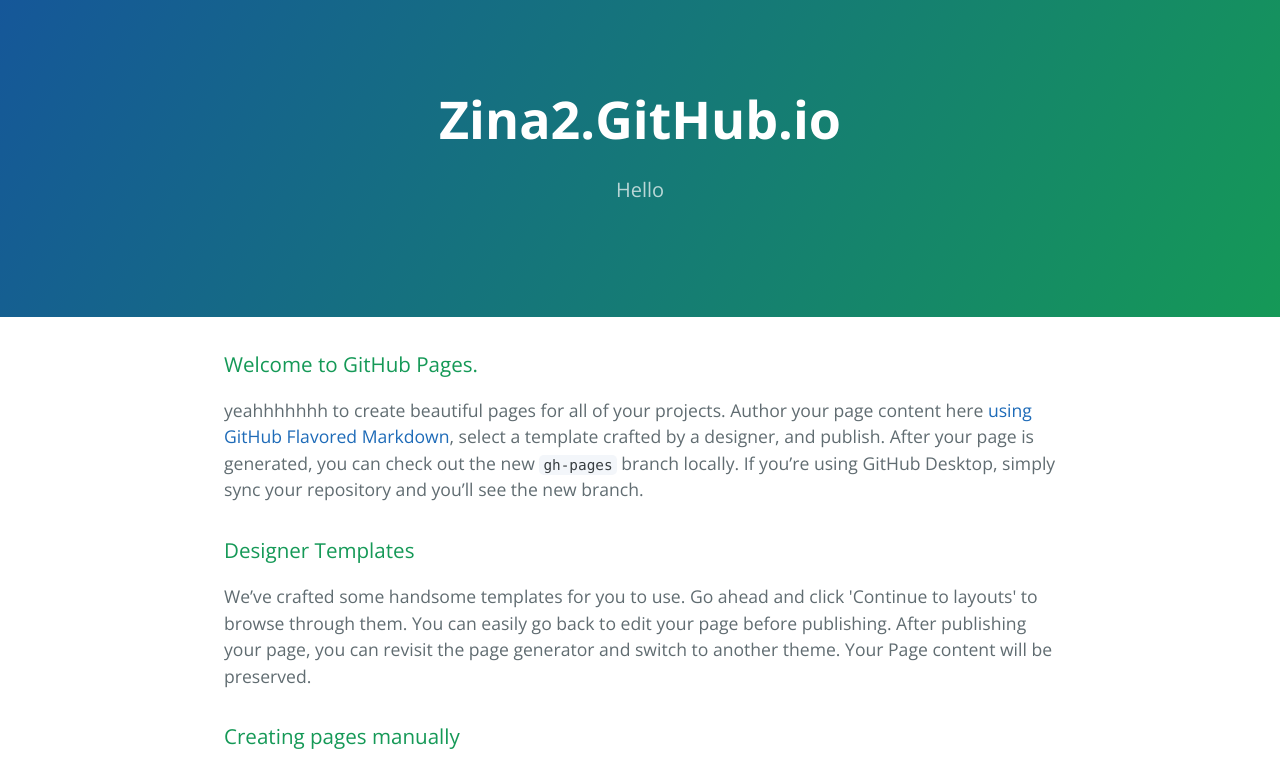
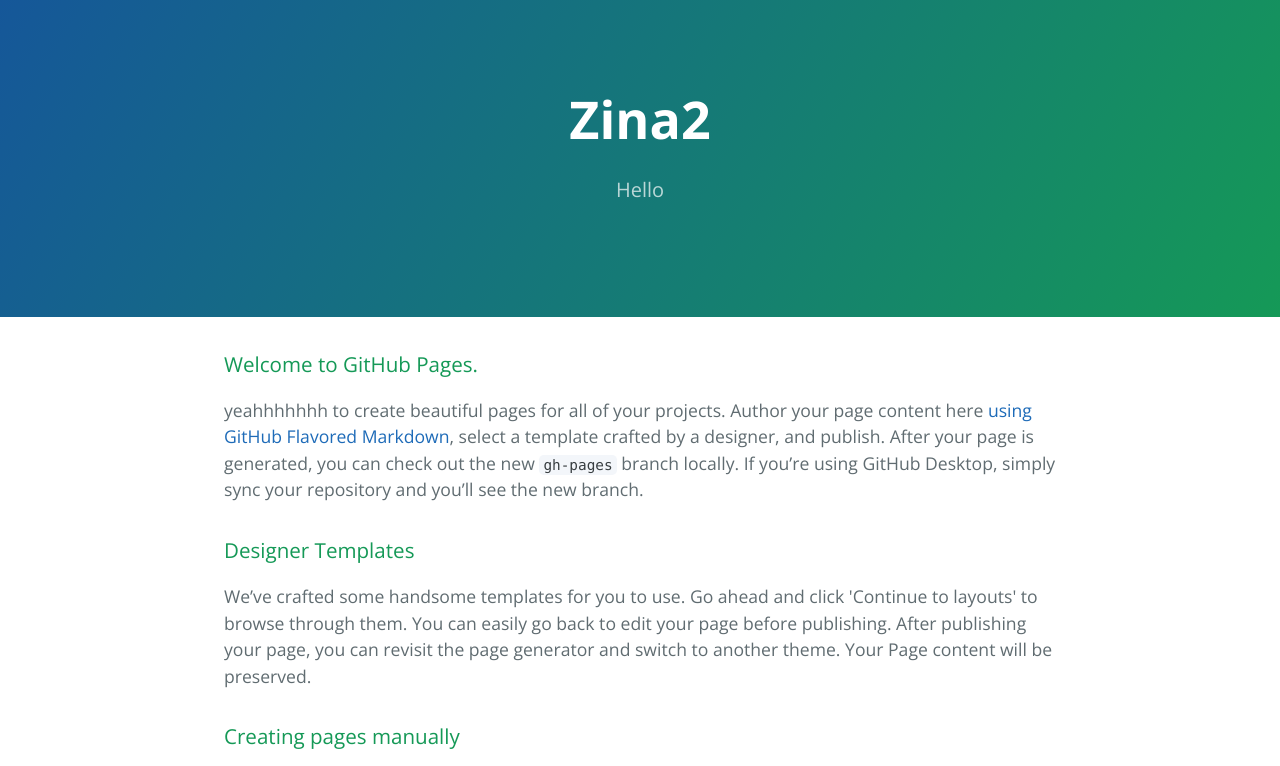
Before and after one commit to zina2/zina2.github.io, a plain HTML site: page index.html in a window 1280 px wide. Shown: the top 766 px of the page. Drawn offline with nearby package versions, Linux system fonts and the light colour scheme.

Commit message:
Update index.html

```diff
--- a/index.html
+++ b/index.html
@@ -11,7 +11,7 @@
   </head>
   <body>
     <section class="page-header">
-      <h1 class="project-name">Zina2.GitHub.io</h1>
+      <h1 class="project-name">Zina2</h1>
       <h2 class="project-tagline">Hello</h2>
     </section>
 
```
